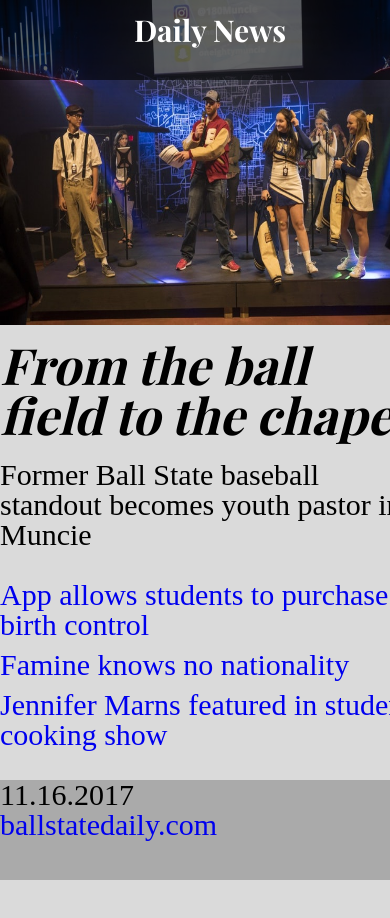
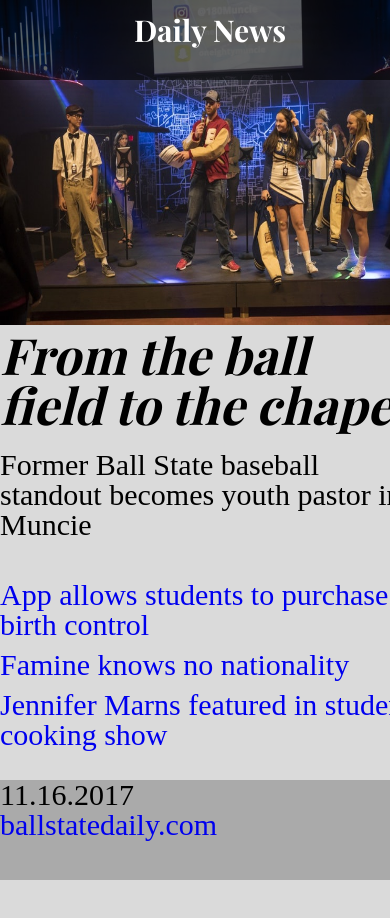
Before and after one commit to bcdoherty/dnGrid, a plain HTML site: page index.html in a window 390 px wide. Shown: the top 918 px of the page. Drawn offline with nearby package versions, Linux system fonts and the light colour scheme; a web font is replaced by a local one.

Commit message:
final mobile updates

```diff
--- a/css/style.css
+++ b/css/style.css
@@ -46,11 +46,17 @@ section {
   grid-row: 1 / 7;
 }
 
-section h1 {
+.headline {
+  grid-column: 1 / 2;
+  grid-row: 4 / 7
+}
+
+.headline h1 {
   font-family: 'Playfair Display', serif;
   font-style: italic;
   font-size: 50px;
-  margin: 10px 0 20px 0;
+  margin: 50px 0 20px 0;
+  z-index: 1;
 }
 
 aside {
--- a/index.html
+++ b/index.html
@@ -16,9 +16,12 @@
       </nav>
       <section>
         <img class="full-width" src="images/dnpastor.jpg" alt="pastor">
+      </section>
+      <div class="headline">
         <h1>From the ball field to the chapel</h1>
         <h3>Former Ball State baseball standout becomes youth pastor in Muncie</h3>
-      </section>
+      </div>
+
       <aside>
         <div class="refer1">
           <h2><a href="#"> App allows students to purchase birth control</a></h2>
```
